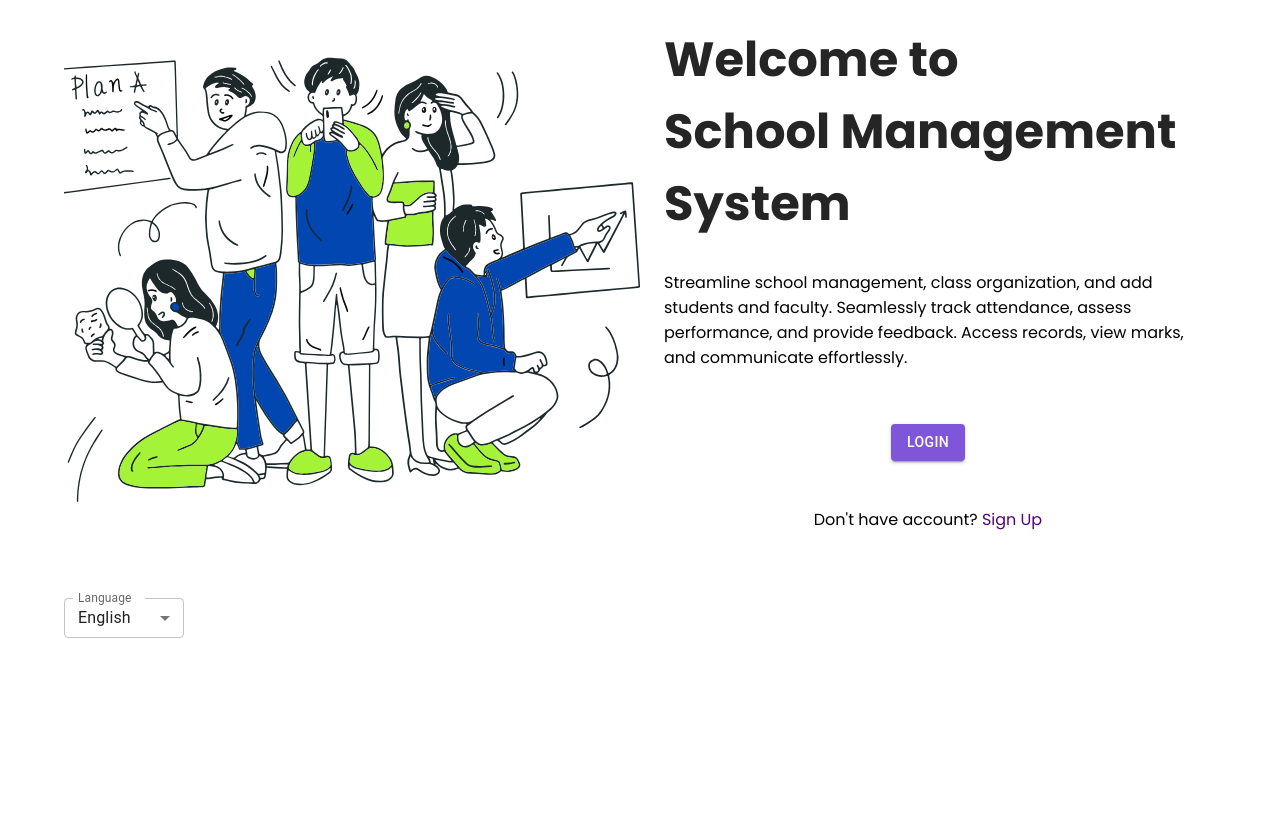
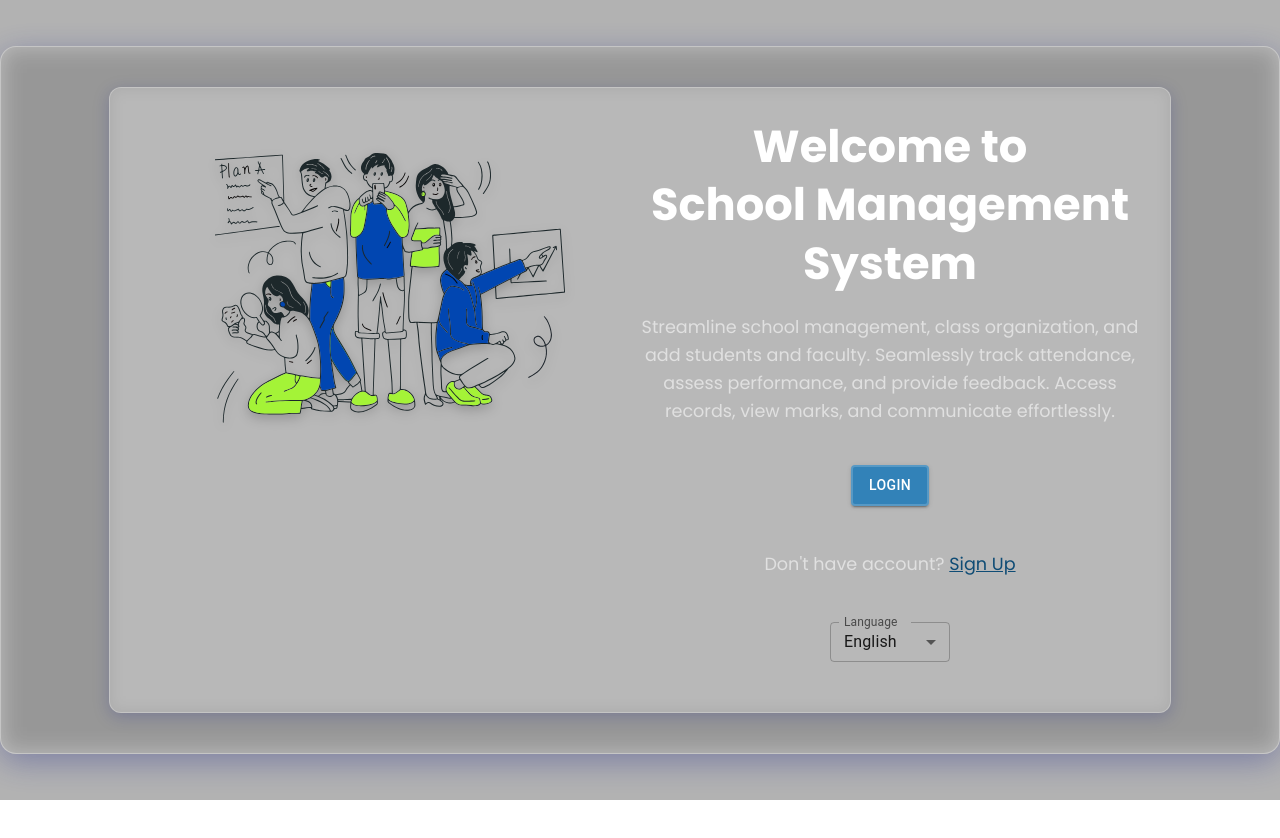
Before and after one commit to tzSystems/school, a React (Create React App) app in the folder frontend/: page / in a window 1280 px wide. Shown: the top 838 px of the page. After the commit the page ends 800 px from the top, so only its background shows below. Built offline with nearby package versions, Linux system fonts and the light colour scheme.

Commit message:
updated homepage.js
new attractive stylish added to homepage and graduent colors to make it look more cool

```diff
--- a/frontend/src/pages/Homepage.js
+++ b/frontend/src/pages/Homepage.js
@@ -1,10 +1,9 @@
 import React, { useState } from 'react';
 import { Link } from 'react-router-dom';
-import { Container, Grid, Box, MenuItem, Select, FormControl, InputLabel } from '@mui/material';
+import { Container, Grid, Box, MenuItem, Select, FormControl, InputLabel, Button } from '@mui/material';
 import styled from 'styled-components';
 import { useDispatch, useSelector } from 'react-redux';
 import Students from "../assets/students.svg";
-import { LightPurpleButton } from '../components/buttonStyles';
 import lang from "../config/lang/homePage";
 import { changeLang } from '../redux/langRelated/langHandle';
 
@@ -31,11 +30,38 @@ const Homepage = () => {
     };
 
     return (
-        <StyledContainer>
+        <OuterGlassCard>
+            <GlassCard>
+
+                <InnerGlassCard>
                     <Grid container spacing={0}>
                         <Grid item xs={12} md={6}>
-                    <img src={Students} alt="students" style={{ width: '100%' }} />
-                    <FormControl variant="outlined" size="small" sx={{ mt: 2, minWidth: 120 }}>
+                            <StyledImage src={Students} alt="students" />
+                        </Grid>
+                        <Grid item xs={12} md={6}>
+                            <StyledTitle>
+                                {welcome[code]}
+                                <br />
+                                {school_management[code]}
+                                <br />
+                                {system[code]}
+                            </StyledTitle>
+                            <StyledText>
+                                {body[code]}
+                            </StyledText>
+                            <StyledBox>
+                                <StyledLink to="/choose">
+                                    <CustomGlassButton variant="contained" fullWidth>
+                                        {login[code]}
+                                    </CustomGlassButton>
+                                </StyledLink>
+                                <StyledText>
+                                    {no_account[code]}{' '}
+                                    <Link to="/Adminregister" style={{ color: "#0F4C75", textDecoration: "underline" }}>
+                                        {signUp[code]}
+                                    </Link>
+                                </StyledText>
+                                <FormControl variant="outlined" size="small" sx={{ minWidth: 120 }}>
                                     <InputLabel id="language-select-label">Language</InputLabel>
                                     <Select
                                         labelId="language-select-label"
@@ -54,51 +80,101 @@ const Homepage = () => {
                                         <MenuItem value={7}>Xhosa</MenuItem>
                                     </Select>
                                 </FormControl>
-                </Grid>
-                <Grid item xs={12} md={6}>
-                    <StyledPaper elevation={3}>
-                        <StyledTitle>
-                            {welcome[code]}
-                            <br />
-                            {school_management[code]}
-                            <br />
-                            {system[code]}
-                        </StyledTitle>
-                        <StyledText>
-                            {body[code]}
-                        </StyledText>
-                        <StyledBox>
-                            <StyledLink to="/choose">
-                                <LightPurpleButton variant="contained" fullWidth>
-                                    {login[code]}
-                                </LightPurpleButton>
-                            </StyledLink>
-                            <StyledText>
-                                {no_account[code]}{' '}
-                                <Link to="/Adminregister" style={{ color: "#550080" }}>
-                                    {signUp[code]}
-                                </Link>
-                            </StyledText>
                             </StyledBox>
-                    </StyledPaper>
                         </Grid>
                     </Grid>
-        </StyledContainer>
+                </InnerGlassCard>
+            </GlassCard>
+        </OuterGlassCard>
     );
 };
 
 export default Homepage;
 
-const StyledContainer = styled(Container)`
+// Styles
+
+const OuterGlassCard = styled.div`
+  position: fixed;
+  top: 0;
+  left: 0;
+  width: 100vw;
+  height: 100vh;
   display: flex;
   justify-content: center;
   align-items: center;
-  height: 100vh;
+  background: rgba(0, 0, 0, 0.3); /* Semi-transparent background */
+  backdrop-filter: blur(10px);
+  -webkit-backdrop-filter: blur(10px);
+  z-index: 1; /* Ensure it sits on top of other content */
 `;
 
-const StyledPaper = styled.div`
-  padding: 24px;
-  height: 100vh;
+const GlassCard = styled.div`
+  background: rgba(255, 255, 255, 0.2);
+  border-radius: 16px;
+  padding: 40px;
+  box-shadow: 0 8px 32px rgba(31, 38, 135, 0.37);
+  backdrop-filter: blur(12px);
+  -webkit-backdrop-filter: blur(12px);
+  border: 1px solid rgba(255, 255, 255, 0.3);
+  max-width: 1200px; /* Set a maximum width for the card */
+  width: 100%;
+  height: auto;
+  display: flex;
+  justify-content: center;
+  align-items: center;
+`;
+
+const InnerGlassCard = styled.div`
+  background: rgba(255, 255, 255, 0.15);
+  border-radius: 12px;
+  padding: 30px;
+  box-shadow: 0 4px 16px rgba(31, 38, 135, 0.25);
+  backdrop-filter: blur(8px);
+  -webkit-backdrop-filter: blur(8px);
+  border: 1px solid rgba(255, 255, 255, 0.25);
+  max-width: 1000px; /* Set a maximum width for the inner card */
+  width: 100%;
+  height: auto;
+`;
+
+const StyledImage = styled.img`
+  width: 100%;
+  max-width: 350px;
+  margin: 0 auto;
+  display: block;
+  filter: drop-shadow(0 4px 6px rgba(0, 0, 0, 0.2));
+
+  @media (max-width: 600px) {
+    max-width: 250px;
+    margin-bottom: 20px;
+  }
+`;
+
+const StyledTitle = styled.h1`
+  font-size: 2.8rem;
+  color: #ffffff;
+  font-weight: 700;
+  text-align: center;
+  line-height: 1.3;
+
+  @media (max-width: 600px) {
+    font-size: 2.2rem;
+  }
+`;
+
+const StyledText = styled.p`
+  color: #E0E0E0;
+  margin-top: 20px;
+  margin-bottom: 20px;
+  text-align: center;
+  font-size: 1.1rem;
+  line-height: 1.6;
+
+  @media (max-width: 600px) {
+    margin-top: 16px;
+    margin-bottom: 16px;
+    font-size: 1rem;
+  }
 `;
 
 const StyledBox = styled(Box)`
@@ -106,26 +182,33 @@ const StyledBox = styled(Box)`
   flex-direction: column;
   align-items: center;
   justify-content: center;
-  gap: 16px;
-  padding: 24px;
-`;
+  gap: 24px;
+  padding: 20px;
 
-const StyledTitle = styled.h1`
-  font-size: 3rem;
-  color: #252525;
-  font-weight: bold;
-  padding-top: 0;
-  letter-spacing: normal;
-  line-height: normal;
-`;
-
-const StyledText = styled.p`
-  margin-top: 30px;
-  margin-bottom: 30px;
-  letter-spacing: normal;
-  line-height: normal;
+  @media (max-width: 600px) {
+    padding: 16px;
+  }
 `;
 
 const StyledLink = styled(Link)`
   text-decoration: none;
 `;
+
+const CustomGlassButton = styled(Button)`
+  background-color: #3282b8 !important; /* Mid-blue button color */
+  color: white !important;
+  font-weight: bold;
+  padding: 12px 20px;
+  border-radius: 8px;
+  border: 2px solid rgba(255, 255, 255, 0.18) !important;
+  backdrop-filter: blur(5px);
+
+  &:hover {
+    background-color: #1b262c !important; /* Darker blue on hover */
+  }
+
+  @media (max-width: 600px) {
+    padding: 10px 16px;
+    font-size: 1rem;
+  }
+`;
```
Lines whose indentation alone changed are shown as unchanged.
